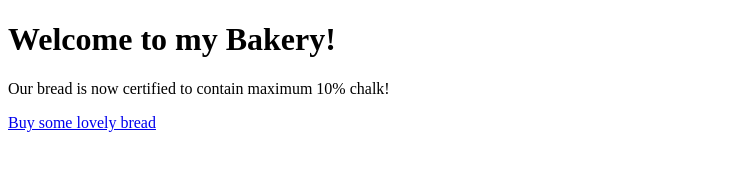
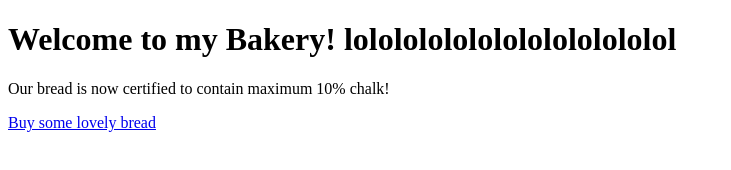
Before and after one commit to textchimp/ba-demo, a plain HTML site: page index.html in a window 1280 px wide. Shown: the whole page, without its empty margins (0-731 px from the left). Drawn offline with Linux system fonts and the light colour scheme.

Commit message:
merge lols

```diff
--- a/index.html
+++ b/index.html
@@ -5,7 +5,7 @@
   <title>My Wonderful Bakery</title>
 </head>
 <body>
-  <h1>Welcome to my Bakery!</h1>
+  <h1>Welcome to my Bakery! lololololololololololololol</h1>
   <p>Our bread is now certified to contain maximum 10% chalk!</p>
   <a href="/shop">Buy some lovely bread</a>
 </body>
```
